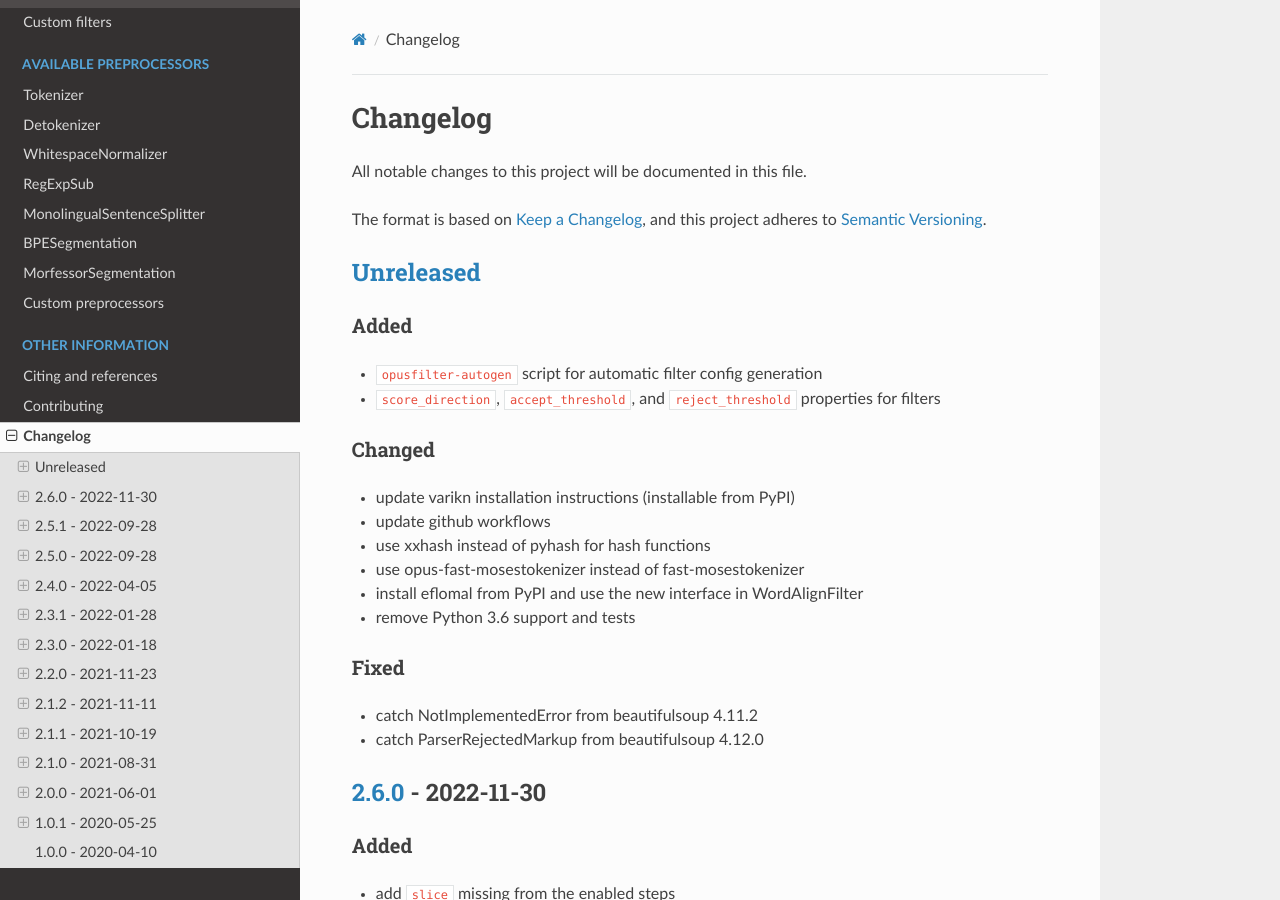
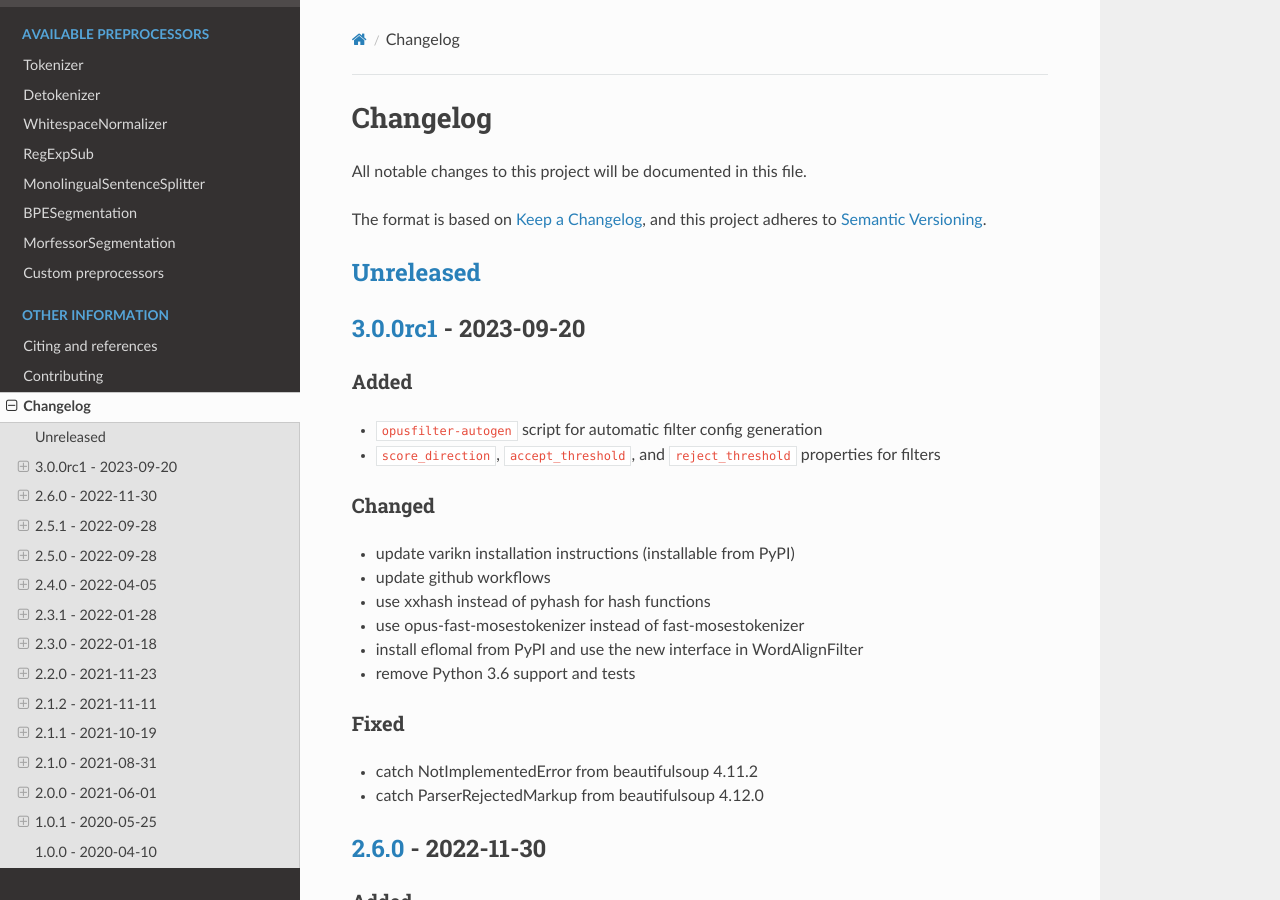
Before and after one commit to Helsinki-NLP/OpusFilter, a Sphinx documentation site: the page built from docs/CHANGELOG.md, in a window 1280 px wide and 900 px high. Built offline with Sphinx 7.4.7 and the Read the Docs theme 2.0.0, drawn with Linux system fonts in a browser that asks for light colours; the version number could not be read and is left out.

Commit message:
update changelog for 3.0.0rc1

```diff
--- a/docs/CHANGELOG.md
+++ b/docs/CHANGELOG.md
@@ -6,6 +6,8 @@ The format is based on [Keep a Changelog](https://keepachangelog.com/en/1.0.0/),
 and this project adheres to [Semantic Versioning](https://semver.org/spec/v2.0.0.html).
 
 ## [Unreleased]
+
+## [3.0.0rc1] - 2023-09-20
 
 ### Added
 
@@ -182,7 +184,8 @@ and this project adheres to [Semantic Versioning](https://semver.org/spec/v2.0.0
 First tagged version.
 
 
-[Unreleased]: https://github.com/Helsinki-NLP/OpusFilter/compare/2.6.0...develop
+[Unreleased]: https://github.com/Helsinki-NLP/OpusFilter/compare/3.0.0rc1...develop
+[3.0.0rc1]: https://github.com/Helsinki-NLP/OpusFilter/compare/2.6.0...3.0.0rc1
 [2.6.0]: https://github.com/Helsinki-NLP/OpusFilter/compare/2.5.1...2.6.0
 [2.5.1]: https://github.com/Helsinki-NLP/OpusFilter/compare/2.5.0...2.5.1
 [2.5.0]: https://github.com/Helsinki-NLP/OpusFilter/compare/2.4.0...2.5.0
```
Also changed, not shown: 1 other file.
